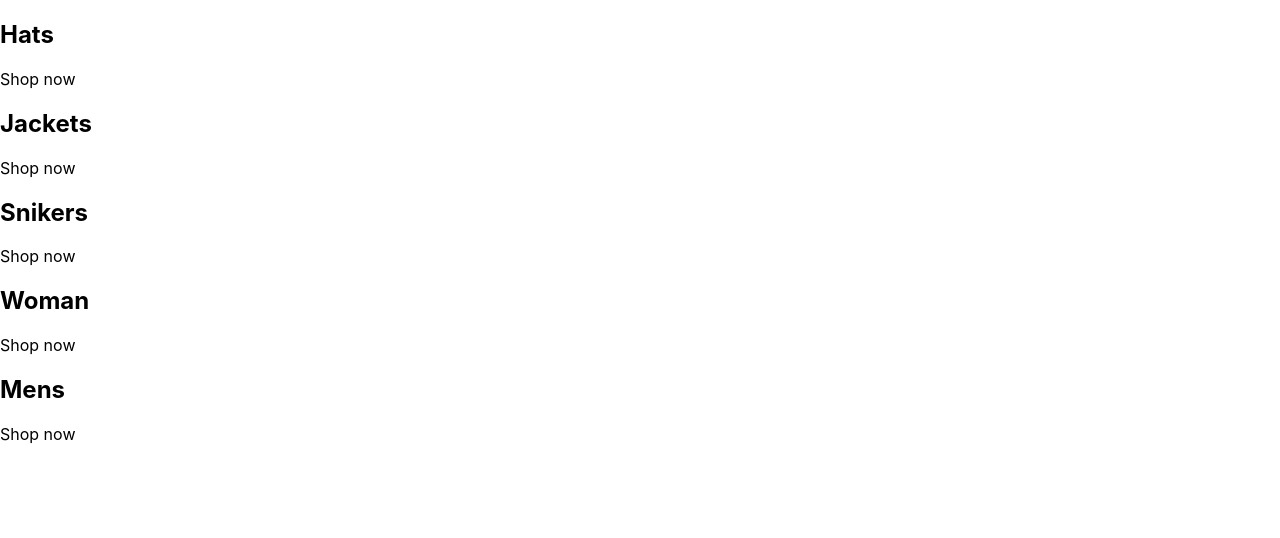
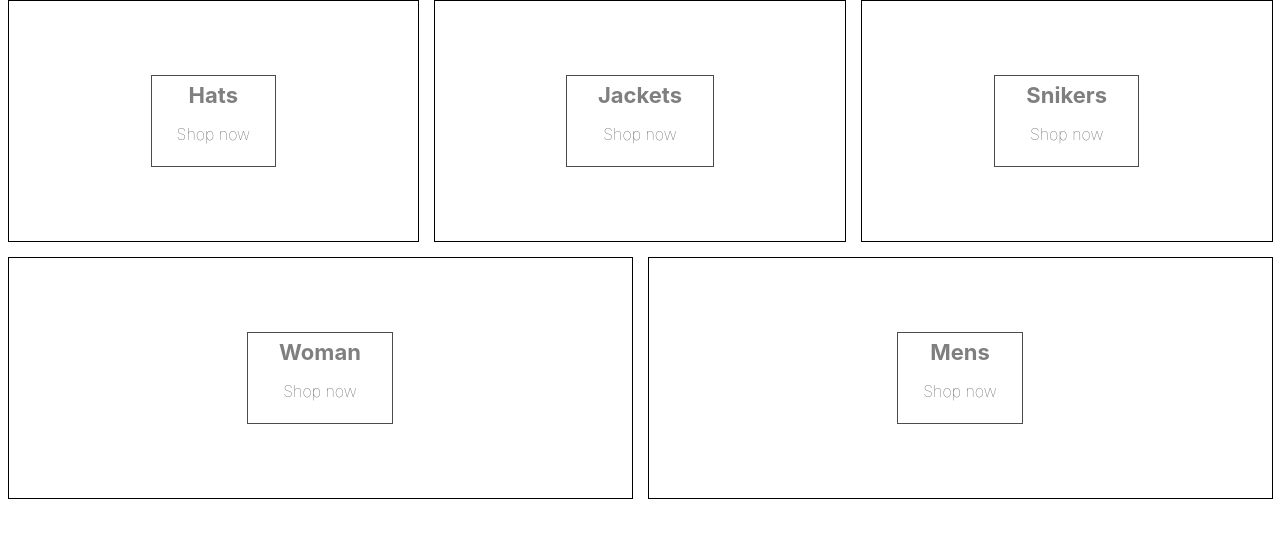
Before and after one commit to 3gzon/e-commerce, a React (Create React App) app: page / in a window 1280 px wide. Shown: the top 538 px of the page. Built offline with nearby package versions, Linux system fonts and the light colour scheme.

Commit message:
feat: added sass style

```diff
--- a/package.json
+++ b/package.json
@@ -6,6 +6,7 @@
     "@testing-library/jest-dom": "^5.16.4",
     "@testing-library/react": "^13.3.0",
     "@testing-library/user-event": "^13.5.0",
+    "node-sass": "^7.0.1",
     "react": "^18.2.0",
     "react-dom": "^18.2.0",
     "react-scripts": "5.0.1",
--- a/src/App.js
+++ b/src/App.js
@@ -1,4 +1,4 @@
-
+import "./categories.styles.scss"
 const  App=()=> {
   const categories=[
     {
@@ -26,10 +26,10 @@
   return(
     <div className="categories-container">
       {
-        categories.map(category=>(
-          <div className="category-container">
+        categories.map((category,id)=>(
+          <div key={category.id} className="category-container">
           <div className="category-body-container">
-            <h2>{category.title}</h2>
+            <h2 >{category.title}</h2>
             <p>Shop now</p>
           </div>
         </div>
--- /dev/null
+++ b/src/categories.styles.scss
@@ -0,0 +1,75 @@
+.categories-container {
+    width: 100%;
+    display: flex;
+    flex-wrap: wrap;
+    justify-content: space-between;
+  }
+
+  .category-container {
+    min-width: 30%;
+    height: 240px;
+    flex: 1 1 auto;
+    display: flex;
+    align-items: center;
+    justify-content: center;
+    border: 1px solid black;
+    margin: 0 7.5px 15px;
+    overflow: hidden;
+
+    &:hover {
+      cursor: pointer;
+
+      & .background-image {
+        transform: scale(1.1);
+        transition: transform 6s cubic-bezier(0.25, 0.45, 0.45, 0.95);
+      }
+
+      & .category-body-container {
+        opacity: 0.9;
+      }
+    }
+
+    &.large {
+      height: 380px;
+    }
+
+    &:first-child {
+      margin-right: 7.5px;
+    }
+
+    &:last-child {
+      margin-left: 7.5px;
+    }
+
+    .background-image {
+      width: 100%;
+      height: 100%;
+      background-size: cover;
+      background-position: center;
+    }
+
+    .category-body-container {
+      height: 90px;
+      padding: 0 25px;
+      display: flex;
+      flex-direction: column;
+      align-items: center;
+      justify-content: center;
+      border: 1px solid black;
+      background-color: white;
+      opacity: 0.7;
+      position: absolute;
+
+      h2 {
+        font-weight: bold;
+        margin: 0 6px 0;
+        font-size: 22px;
+        color: #4a4a4a;
+      }
+
+      p {
+        font-weight: lighter;
+        font-size: 16px;
+      }
+    }
+  }
```
Also changed, not shown: 1 other file (tests, documents, lock files or other folders).
